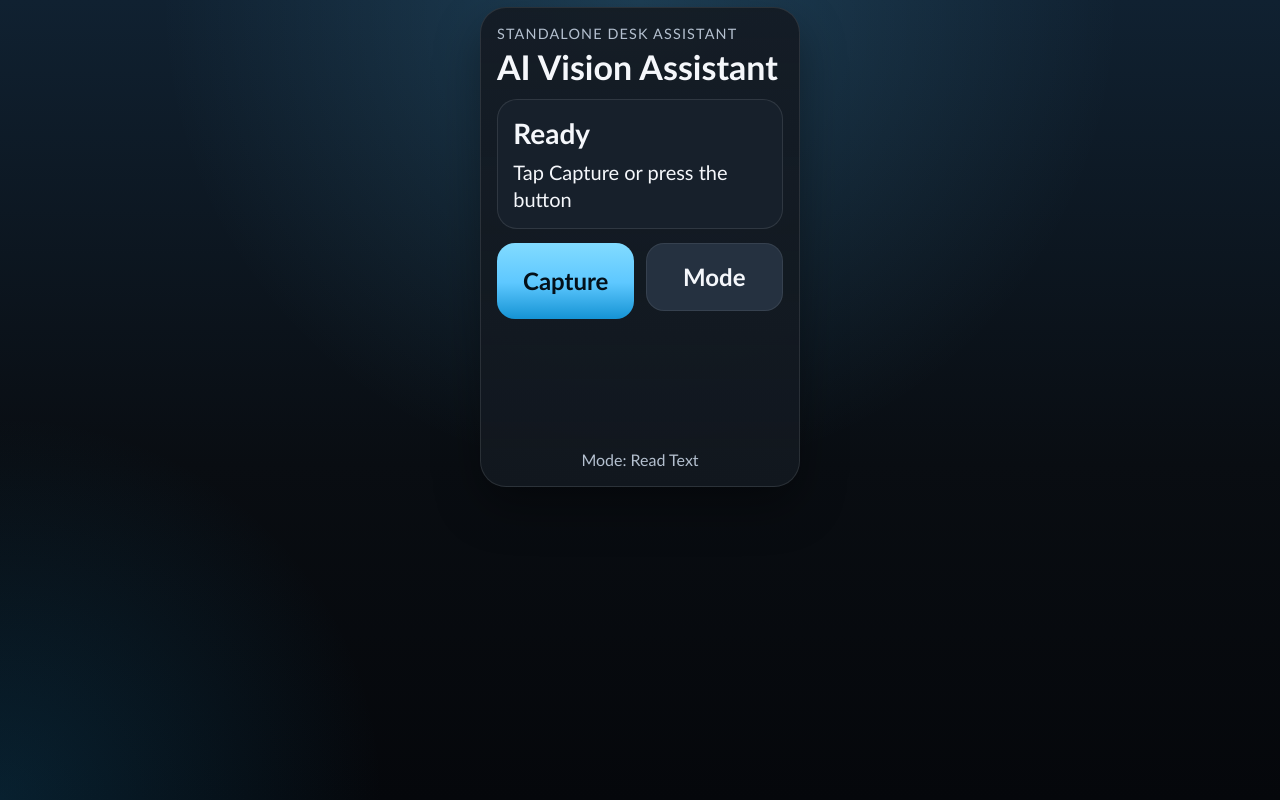
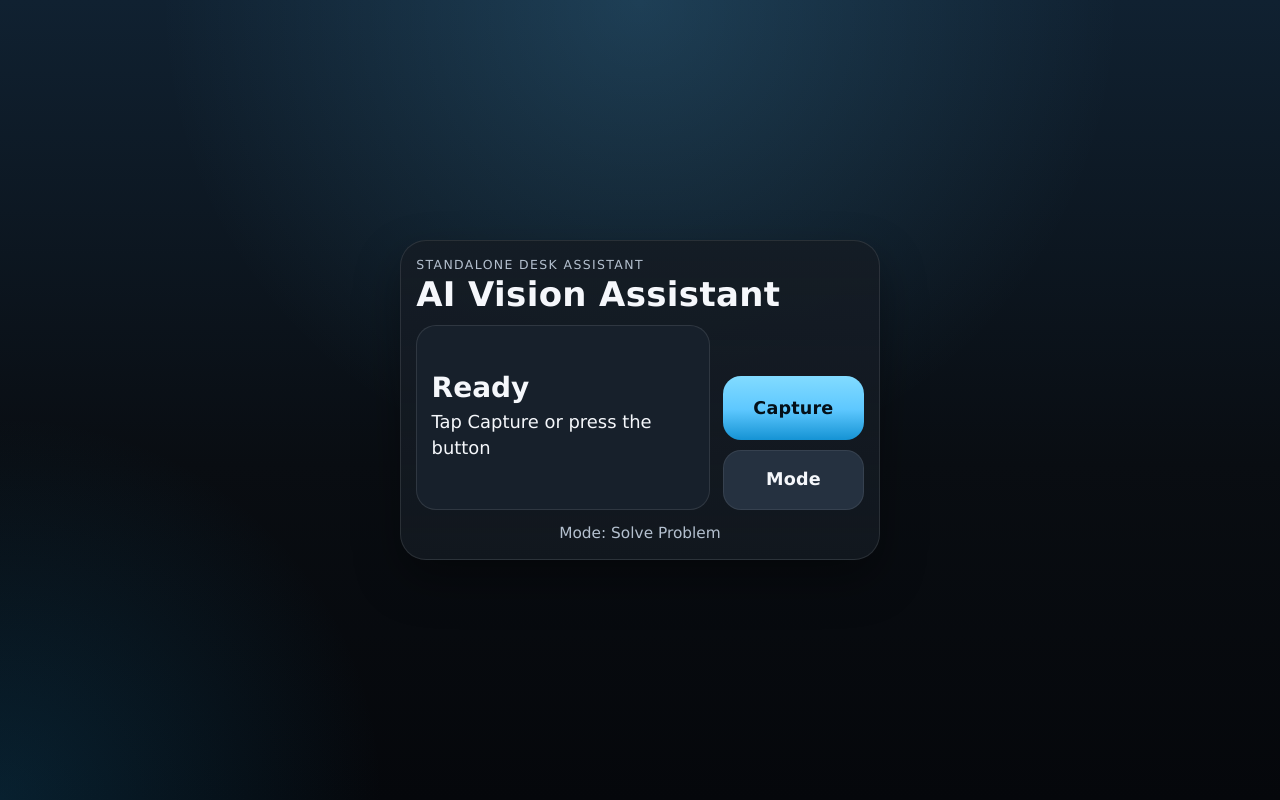
Before and after one commit to TannFhongg/Raspberry-Pi-AI-Vision-Desk-Assistant, a Flask app: page / in a window 1280 px wide. Run offline with Flask 3, Linux system fonts and the light colour scheme.

Commit message:
test phase 5

```diff
--- a/app.py
+++ b/app.py
@@ -95,14 +95,14 @@ ENABLE_GPIO_BUTTON = _read_bool_env("ENABLE_GPIO_BUTTON", True)
 GPIO_BUTTON_PIN = _read_int_env("GPIO_BUTTON_PIN", 17, minimum=0)
 UI_DEBUG = _read_bool_env("UI_DEBUG", False)
 
-UI_SCREEN_WIDTH = _read_int_env("UI_SCREEN_WIDTH", 320, minimum=240, maximum=1920)
-UI_SCREEN_HEIGHT = _read_int_env("UI_SCREEN_HEIGHT", 480, minimum=240, maximum=1920)
+UI_SCREEN_WIDTH = _read_int_env("UI_SCREEN_WIDTH", 480, minimum=240, maximum=1920)
+UI_SCREEN_HEIGHT = _read_int_env("UI_SCREEN_HEIGHT", 320, minimum=240, maximum=1920)
 UI_BASE_FONT_SIZE = _read_int_env("UI_BASE_FONT_SIZE", 20, minimum=16, maximum=42)
 UI_TITLE_FONT_SIZE = _read_int_env("UI_TITLE_FONT_SIZE", 34, minimum=24, maximum=72)
 UI_STATUS_FONT_SIZE = _read_int_env("UI_STATUS_FONT_SIZE", 28, minimum=20, maximum=64)
 UI_BUTTON_FONT_SIZE = _read_int_env("UI_BUTTON_FONT_SIZE", 24, minimum=18, maximum=42)
 UI_TOUCH_TARGET = _read_int_env("UI_TOUCH_TARGET", 68, minimum=52, maximum=96)
-UI_DISPLAY_ORIENTATION = _read_orientation_env("UI_DISPLAY_ORIENTATION", "portrait")
+UI_DISPLAY_ORIENTATION = _read_orientation_env("UI_DISPLAY_ORIENTATION", "landscape")
 UI_PROCESSING_REFRESH_MS = _read_int_env("UI_PROCESSING_REFRESH_MS", 1200, minimum=500, maximum=5000)
 UI_IDLE_REFRESH_MS = _read_int_env("UI_IDLE_REFRESH_MS", 2500, minimum=1000, maximum=10000)
 
--- a/data/ui_state.json
+++ b/data/ui_state.json
@@ -1,11 +1,11 @@
 {
   "screen": "home",
-  "selected_mode": "read_text",
+  "selected_mode": "solve_problem",
   "status": "Ready",
   "detail": "Tap Capture or press the button",
   "answer": "",
   "error": "",
   "error_detail": "",
   "current_step": -1,
-  "updated_at": "2026-07-08T22:30:04"
+  "updated_at": "2026-07-08T23:34:26"
 }
--- a/static/style.css
+++ b/static/style.css
@@ -24,13 +24,14 @@ body {
 
 body {
     margin: 0;
+    min-height: 100vh;
     padding: 0.45rem;
     display: flex;
     align-items: center;
     justify-content: center;
-    font-family: "Trebuchet MS", "Verdana", sans-serif;
-    font-size: var(--base-font-size);
-    line-height: 1.35;
+    font-family: "Verdana", "Trebuchet MS", "Segoe UI", sans-serif;
+    font-size: clamp(0.95rem, 2.7vw, var(--base-font-size));
+    line-height: 1.42;
     color: var(--text);
     background:
         radial-gradient(circle at top, rgba(94, 200, 255, 0.18), transparent 30rem),
@@ -40,10 +41,11 @@ body {
 
 .device-shell {
     width: min(100%, var(--screen-width));
-    min-height: min(calc(100vh - 0.9rem), var(--screen-height));
-    padding: 1rem;
+    height: min(calc(100vh - 0.9rem), var(--screen-height));
+    padding: 0.95rem;
     display: flex;
     flex-direction: column;
+    gap: 0.7rem;
     border-radius: 26px;
     border: 1px solid var(--border);
     background:
@@ -53,16 +55,12 @@ body {
     overflow: hidden;
 }
 
-.orientation-landscape .device-shell {
-    width: min(100%, max(var(--screen-width), var(--screen-height)));
-    min-height: min(calc(100vh - 0.9rem), min(var(--screen-width), var(--screen-height)));
-}
-
 .screen-section {
     display: flex;
     flex: 1;
     flex-direction: column;
-    gap: 0.9rem;
+    gap: 0.75rem;
+    min-height: 0;
 }
 
 .screen-header {
@@ -71,37 +69,57 @@ body {
     gap: 0.35rem;
 }
 
+.compact-header {
+    gap: 0.22rem;
+}
+
 .screen-header h1 {
     margin: 0;
-    font-size: clamp(1.9rem, 8vw, var(--title-font-size));
+    font-size: clamp(1.5rem, 5.2vw, var(--title-font-size));
     line-height: 1.04;
+    letter-spacing: 0.01em;
 }
 
 .eyebrow {
     margin: 0;
-    font-size: 0.9rem;
-    letter-spacing: 0.08em;
+    font-size: 0.78rem;
+    letter-spacing: 0.11em;
     text-transform: uppercase;
     color: var(--muted);
 }
 
 .screen-copy {
     margin: 0;
+    max-width: 26rem;
     color: var(--muted);
+    font-size: 0.96rem;
+    line-height: 1.35;
+}
+
+.screen-body {
+    display: flex;
+    flex: 1;
+    gap: 0.8rem;
+    min-height: 0;
 }
 
 .status-panel,
 .answer-panel {
-    padding: 0.95rem;
+    padding: 0.9rem;
     border-radius: 20px;
     border: 1px solid var(--border);
     background: var(--panel-strong);
 }
 
+.side-panel {
+    min-width: 0;
+}
+
 .status-panel {
     display: flex;
     flex-direction: column;
-    gap: 0.35rem;
+    justify-content: center;
+    gap: 0.4rem;
 }
 
 .status-error {
@@ -109,22 +127,101 @@ body {
     background: rgba(63, 21, 18, 0.86);
 }
 
-.status-label,
+.status-label {
+    margin: 0;
+    font-size: clamp(1.35rem, 4.7vw, var(--status-font-size));
+    font-weight: 700;
+    line-height: 1.02;
+}
+
 .answer-label {
     margin: 0;
-    font-size: clamp(1.6rem, 8vw, var(--status-font-size));
+    font-size: clamp(1.15rem, 3.2vw, 1.35rem);
     font-weight: 700;
+    line-height: 1.1;
 }
 
 .status-detail,
 .debug-text {
     margin: 0;
     color: var(--text);
+    font-size: clamp(1rem, 2.7vw, 1.12rem);
+    line-height: 1.42;
 }
 
 .debug-text {
     color: var(--muted);
-    font-size: 0.95rem;
+    font-size: 0.92rem;
+}
+
+.answer-panel {
+    display: flex;
+    flex: 1 1 auto;
+    flex-direction: column;
+    min-height: 0;
+    gap: 0.6rem;
+}
+
+.answer-card {
+    min-width: 0;
+}
+
+.answer-box {
+    flex: 1 1 auto;
+    min-height: 0;
+    padding: 0.9rem;
+    border-radius: 18px;
+    border: 1px solid rgba(255, 255, 255, 0.08);
+    background: rgba(7, 12, 18, 0.9);
+    overflow-y: auto;
+    color: var(--text);
+    font-size: clamp(1rem, 2.55vw, 1.18rem);
+    line-height: 1.5;
+    word-break: break-word;
+    scrollbar-width: thin;
+    scrollbar-color: rgba(94, 200, 255, 0.7) rgba(255, 255, 255, 0.06);
+}
+
+.answer-box::-webkit-scrollbar,
+.mode-list::-webkit-scrollbar,
+.progress-list::-webkit-scrollbar {
+    width: 0.42rem;
+}
+
+.answer-box::-webkit-scrollbar-track,
+.mode-list::-webkit-scrollbar-track,
+.progress-list::-webkit-scrollbar-track {
+    background: rgba(255, 255, 255, 0.04);
+    border-radius: 999px;
+}
+
+.answer-box::-webkit-scrollbar-thumb,
+.mode-list::-webkit-scrollbar-thumb,
+.progress-list::-webkit-scrollbar-thumb {
+    background: rgba(94, 200, 255, 0.52);
+    border-radius: 999px;
+}
+
+.answer-box p,
+.answer-box ul {
+    margin: 0 0 0.85rem;
+}
+
+.answer-box ul {
+    padding-left: 1.3rem;
+}
+
+.answer-box li + li {
+    margin-top: 0.45rem;
+}
+
+.answer-box p:last-child,
+.answer-box ul:last-child {
+    margin-bottom: 0;
+}
+
+.answer-empty {
+    color: var(--muted);
 }
 
 .button-stack,
@@ -135,21 +232,22 @@ body {
 
 form {
     margin: 0;
+    width: 100%;
 }
 
 button {
     width: 100%;
     min-height: var(--touch-target);
-    padding: 0.8rem 1rem;
+    padding: 0.78rem 0.9rem;
     border: none;
     border-radius: 18px;
     font: inherit;
-    font-size: var(--button-font-size);
+    font-size: clamp(1.05rem, 3.2vw, var(--button-font-size));
     font-weight: 700;
+    letter-spacing: 0.01em;
     cursor: pointer;
 }
 
-/* Large touch targets matter more than dense layouts on a 3.5-inch display. */
 .primary-button,
 .secondary-button,
 .mode-button {
@@ -199,7 +300,20 @@ button {
 }
 
 .capture-button {
-    min-height: calc(var(--touch-target) + 8px);
+    min-height: calc(var(--touch-target) + 4px);
+}
+
+.action-rail {
+    width: min(10rem, 36%);
+    flex: 0 0 min(10rem, 36%);
+    min-width: 0;
+    display: flex;
+    flex-direction: column;
+    justify-content: flex-end;
+}
+
+.action-rail .button-stack {
+    width: 100%;
 }
 
 .progress-list {
@@ -250,92 +369,214 @@ button {
     background: var(--success);
 }
 
-.answer-panel {
+.processing-body .side-panel {
+    flex: 0 0 min(10.5rem, 38%);
+}
+
+.mode-body {
     display: flex;
     flex: 1;
     flex-direction: column;
+    gap: 0.6rem;
     min-height: 0;
-    gap: 0.7rem;
 }
 
-.answer-box {
+.mode-list {
     flex: 1;
-    min-height: 12rem;
-    padding: 0.95rem;
-    border-radius: 18px;
-    border: 1px solid rgba(255, 255, 255, 0.08);
-    background: rgba(6, 10, 15, 0.72);
-    overflow-y: auto;
-    color: var(--text);
+    min-height: 0;
+    overflow: auto;
+    align-content: start;
+    gap: 0.55rem;
+    grid-template-columns: repeat(2, minmax(0, 1fr));
 }
 
-.answer-box p,
-.answer-box ul {
-    margin: 0 0 0.85rem;
+.mode-back-form {
+    margin-top: auto;
 }
 
-.answer-box ul {
-    padding-left: 1.3rem;
-}
-
-.answer-box li + li {
-    margin-top: 0.45rem;
-}
-
-.answer-box p:last-child,
-.answer-box ul:last-child {
-    margin-bottom: 0;
-}
-
-.answer-empty {
-    color: var(--muted);
+.mode-back-form .secondary-button {
+    min-height: clamp(50px, calc(var(--touch-target) - 8px), 62px);
+    font-size: clamp(0.98rem, 2.8vw, 1.08rem);
 }
 
 .mode-footer {
-    margin-top: auto;
-    padding-top: 0.2rem;
+    margin: 0;
+    padding-top: 0.08rem;
     color: var(--muted);
     text-align: center;
-    font-size: 1rem;
+    font-size: 0.96rem;
+    line-height: 1.35;
 }
 
 .footer-form {
     margin-top: auto;
 }
 
-@media (min-width: 560px) and (orientation: landscape) {
-    .screen-result .button-stack,
-    .screen-home .home-stack {
-        grid-template-columns: repeat(2, minmax(0, 1fr));
-    }
+.orientation-landscape .screen-body {
+    flex-direction: row;
 }
 
-@media (max-width: 420px), (max-height: 520px) {
+.orientation-landscape .mode-list {
+    grid-template-columns: repeat(3, minmax(0, 1fr));
+}
+
+.orientation-portrait .screen-body {
+    flex-direction: column;
+}
+
+.orientation-portrait .action-rail {
+    width: auto;
+    flex-basis: auto;
+}
+
+.orientation-portrait .mode-list {
+    grid-template-columns: 1fr;
+}
+
+.home-screen .action-rail {
+    width: min(8.8rem, 33%);
+    flex-basis: min(8.8rem, 33%);
+}
+
+.home-screen .button-stack {
+    gap: 0.6rem;
+}
+
+.home-screen .primary-button,
+.home-screen .secondary-button {
+    min-height: clamp(54px, calc(var(--touch-target) - 8px), 66px);
+    font-size: clamp(1rem, 2.9vw, 1.1rem);
+}
+
+.home-screen .capture-button {
+    min-height: clamp(58px, calc(var(--touch-target) - 4px), 70px);
+}
+
+@media (max-height: 360px) {
     body {
         padding: 0.25rem;
     }
 
     .device-shell {
-        min-height: calc(100vh - 0.5rem);
-        padding: 0.85rem;
+        height: calc(100vh - 0.5rem);
+        padding: 0.75rem;
+        gap: 0.6rem;
         border-radius: 22px;
     }
 
     .screen-section {
-        gap: 0.75rem;
+        gap: 0.6rem;
+    }
+
+    .screen-header h1 {
+        font-size: clamp(1.35rem, 4.5vw, calc(var(--title-font-size) - 4px));
+    }
+
+    .eyebrow {
+        font-size: 0.72rem;
+    }
+
+    .screen-copy {
+        font-size: 0.88rem;
     }
 
     .status-panel,
     .answer-panel {
-        padding: 0.8rem;
+        padding: 0.75rem;
+        border-radius: 18px;
+    }
+
+    .status-label {
+        font-size: clamp(1.18rem, 4vw, 1.45rem);
+    }
+
+    .status-detail,
+    .debug-text {
+        font-size: clamp(0.9rem, 2.5vw, 1rem);
+    }
+
+    button {
+        min-height: clamp(54px, calc(var(--touch-target) - 8px), 68px);
+        padding: 0.72rem 0.85rem;
+    }
+
+    .capture-button {
+        min-height: clamp(56px, calc(var(--touch-target) - 4px), 72px);
+    }
+
+    .mode-button {
+        min-height: 44px;
+        padding: 0.56rem 0.4rem;
+        font-size: clamp(0.74rem, 2vw, 0.88rem);
+    }
+
+    .action-rail {
+        width: min(9.1rem, 40%);
+        flex-basis: min(9.1rem, 40%);
+    }
+
+    .progress-list {
+        grid-template-columns: repeat(2, minmax(0, 1fr));
+        gap: 0.45rem;
     }
 
     .progress-step {
-        min-height: 2.95rem;
-        padding: 0.7rem 0.8rem;
+        min-height: 2.55rem;
+        padding: 0.6rem 0.7rem;
+        font-size: clamp(0.84rem, 2.2vw, 0.96rem);
+    }
+
+    .progress-dot {
+        width: 0.8rem;
+        height: 0.8rem;
+        flex-basis: 0.8rem;
     }
 
     .answer-box {
-        min-height: 10rem;
+        padding: 0.8rem;
+        font-size: clamp(0.94rem, 2.45vw, 1.04rem);
+    }
+
+    .mode-list {
+        gap: 0.45rem;
+        grid-template-columns: repeat(3, minmax(0, 1fr));
+    }
+
+    .mode-footer {
+        font-size: 0.88rem;
+    }
+
+    .home-screen .action-rail {
+        width: min(8rem, 36%);
+        flex-basis: min(8rem, 36%);
+    }
+
+    .home-screen .primary-button,
+    .home-screen .secondary-button {
+        min-height: 52px;
+        font-size: clamp(0.94rem, 2.6vw, 1.02rem);
+    }
+
+    .home-screen .capture-button {
+        min-height: 56px;
     }
 }
+
+@media (max-width: 360px) {
+    .orientation-landscape .screen-body {
+        gap: 0.65rem;
+    }
+
+    .orientation-landscape .action-rail {
+        width: min(8.4rem, 41%);
+        flex-basis: min(8.4rem, 41%);
+    }
+
+    .screen-header h1 {
+        font-size: clamp(1.32rem, 6vw, calc(var(--title-font-size) - 4px));
+    }
+
+    .answer-label {
+        font-size: 1.05rem;
+    }
+}
--- a/templates/index.html
+++ b/templates/index.html
@@ -20,13 +20,14 @@
 >
     <main class="device-shell screen-{{ screen }}">
         {% if screen == "mode_select" %}
-        <section class="screen-section">
-            <header class="screen-header">
+        <section class="screen-section mode-screen">
+            <header class="screen-header compact-header">
                 <p class="eyebrow">Choose Mode</p>
                 <h1>Mode</h1>
                 <p class="screen-copy">Pick the one task you want the assistant to focus on.</p>
             </header>
 
+            <div class="mode-body">
                 <div class="mode-list">
                     {% for value, label in mode_options %}
                     <form method="post" action="{{ url_for('select_mode') }}">
@@ -38,18 +39,20 @@
                     {% endfor %}
                 </div>
 
-            <form method="post" action="{{ url_for('back') }}" class="footer-form">
+                <form method="post" action="{{ url_for('back') }}" class="footer-form mode-back-form">
                     <button type="submit" class="secondary-button">Back</button>
                 </form>
+            </div>
         </section>
         {% elif screen == "processing" %}
-        <section class="screen-section">
-            <header class="screen-header">
+        <section class="screen-section processing-screen">
+            <header class="screen-header compact-header">
                 <p class="eyebrow">AI Vision Assistant</p>
                 <h1>Processing...</h1>
             </header>
 
-            <section class="status-panel">
+            <div class="screen-body processing-body">
+                <section class="status-panel side-panel">
                     <p class="status-label">{{ status }}</p>
                     <p class="status-detail">{{ detail }}</p>
                 </section>
@@ -62,21 +65,24 @@
                     </li>
                     {% endfor %}
                 </ol>
+            </div>
 
             <footer class="mode-footer">Mode: {{ selected_mode_label }}</footer>
         </section>
         {% elif screen == "result" %}
-        <section class="screen-section">
-            <header class="screen-header">
+        <section class="screen-section result-screen">
+            <header class="screen-header compact-header">
                 <p class="eyebrow">AI Vision Assistant</p>
                 <h1>{{ status }}</h1>
             </header>
 
-            <section class="answer-panel">
+            <div class="screen-body result-body">
+                <section class="answer-panel answer-card">
                     <p class="answer-label">Answer</p>
                     <div class="answer-box">{{ answer_html }}</div>
                 </section>
 
+                <aside class="action-rail">
                     <div class="button-stack">
                         <form method="post" action="{{ url_for('capture') }}">
                             <button type="submit" class="primary-button">New Capture</button>
@@ -85,23 +91,27 @@
                             <button type="submit" class="secondary-button">Back</button>
                         </form>
                     </div>
+                </aside>
+            </div>
 
             <footer class="mode-footer">Mode: {{ selected_mode_label }}</footer>
         </section>
         {% elif screen == "error" %}
-        <section class="screen-section">
-            <header class="screen-header">
+        <section class="screen-section error-screen">
+            <header class="screen-header compact-header">
                 <p class="eyebrow">AI Vision Assistant</p>
                 <h1>{{ status }}</h1>
             </header>
 
-            <section class="status-panel status-error">
+            <div class="screen-body error-body">
+                <section class="status-panel status-error side-panel">
                     <p class="status-detail">{{ error }}</p>
                     {% if show_debug and error_detail %}
                     <p class="debug-text">{{ error_detail }}</p>
                     {% endif %}
                 </section>
 
+                <aside class="action-rail">
                     <div class="button-stack">
                         <form method="post" action="{{ url_for('retry') }}">
                             <button type="submit" class="primary-button">Try Again</button>
@@ -110,21 +120,25 @@
                             <button type="submit" class="secondary-button">Back</button>
                         </form>
                     </div>
+                </aside>
+            </div>
 
             <footer class="mode-footer">Mode: {{ selected_mode_label }}</footer>
         </section>
         {% else %}
-        <section class="screen-section">
-            <header class="screen-header">
+        <section class="screen-section home-screen">
+            <header class="screen-header compact-header">
                 <p class="eyebrow">Standalone Desk Assistant</p>
                 <h1>AI Vision Assistant</h1>
             </header>
 
-            <section class="status-panel">
+            <div class="screen-body home-body">
+                <section class="status-panel side-panel">
                     <p class="status-label">{{ status }}</p>
                     <p class="status-detail">{{ detail }}</p>
                 </section>
 
+                <aside class="action-rail">
                     <div class="button-stack home-stack">
                         <form method="post" action="{{ url_for('capture') }}">
                             <button type="submit" class="primary-button capture-button">Capture</button>
@@ -132,6 +146,8 @@
                         <form method="get" action="{{ url_for('mode_select') }}">
                             <button type="submit" class="secondary-button">Mode</button>
                         </form>
+                    </div>
+                </aside>
             </div>
 
             <footer class="mode-footer">Mode: {{ selected_mode_label }}</footer>
```
Also changed, not shown: other parts of static/style.css (+15 -7 lines), 1 other file. Lines whose indentation alone changed are shown as unchanged.
